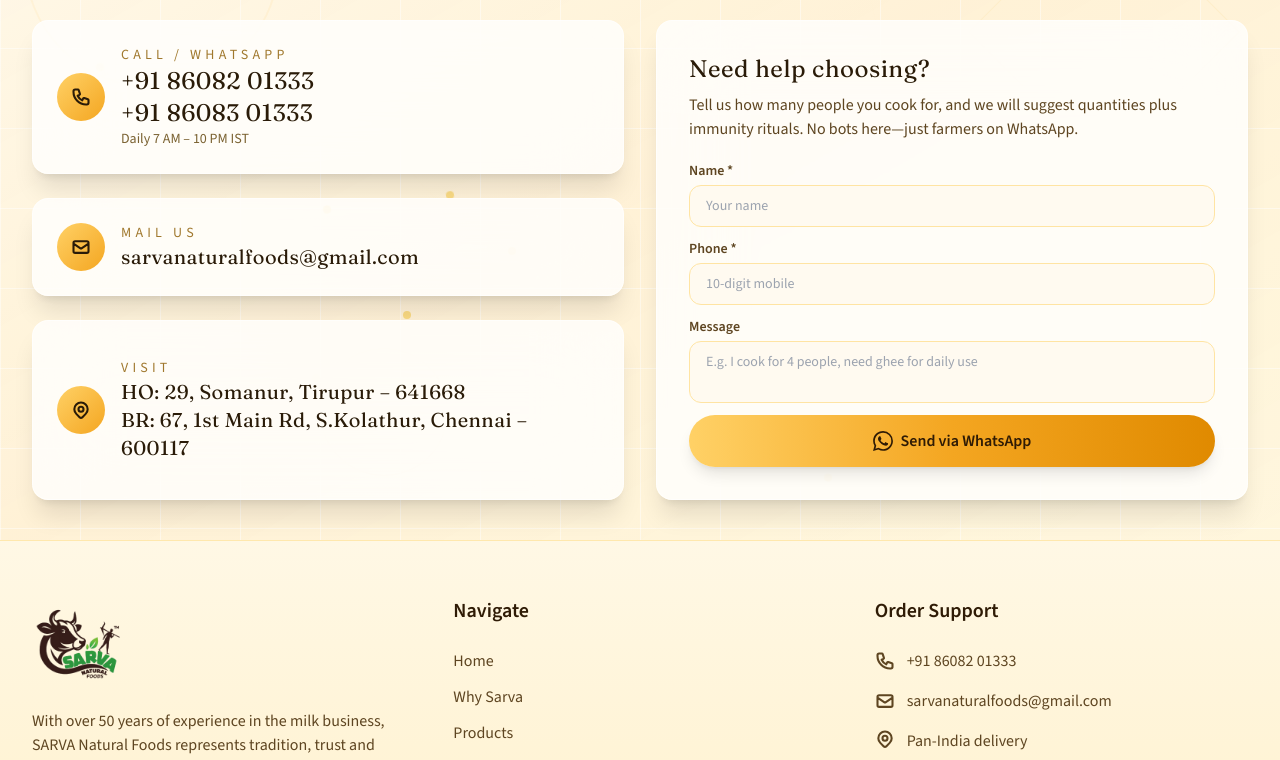
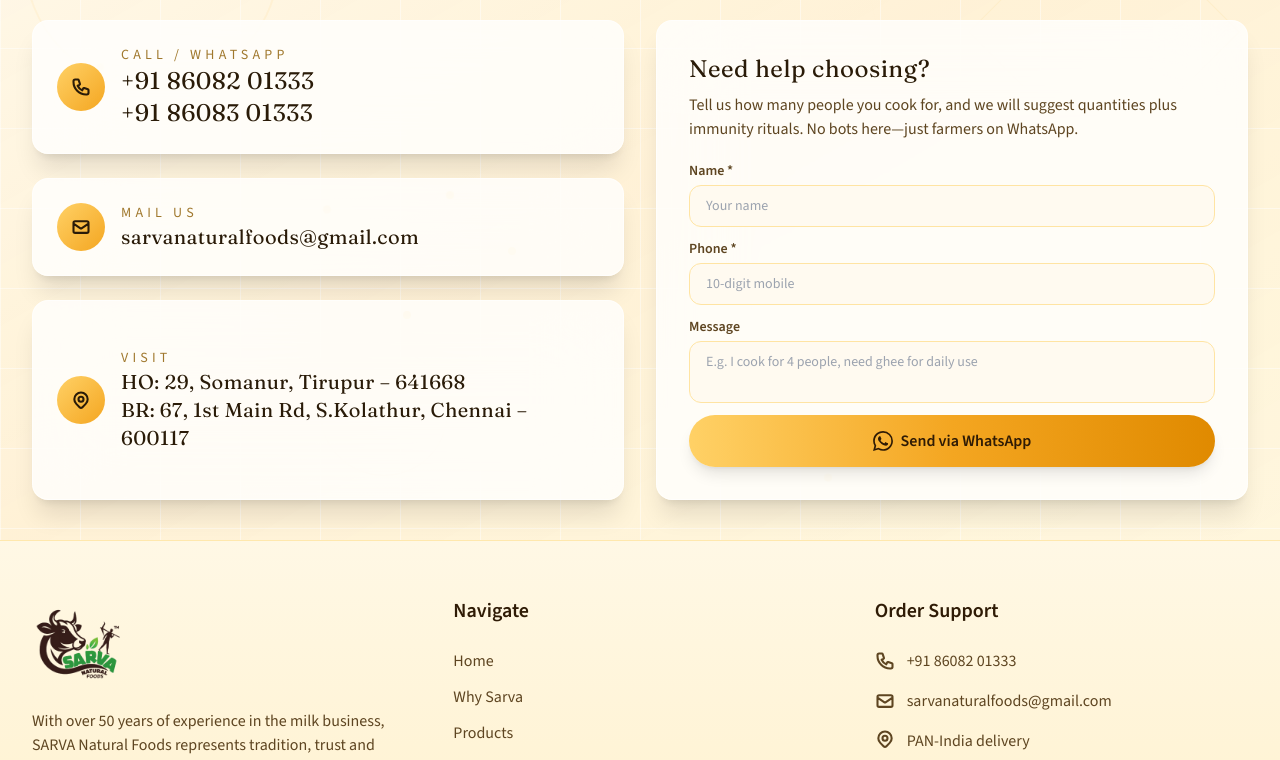
Before and after one commit to Poojass01/SarvaNaturalFoods, a Next.js app: page / in a window 1280 px wide. Shown: the part 9100-9860 px from the top of the page. Built offline with nearby package versions, Linux system fonts and the light colour scheme.

Commit message:
Removed timings

```diff
--- a/components/Footer.jsx
+++ b/components/Footer.jsx
@@ -91,7 +91,7 @@
 
               <p className="flex items-start gap-3">
                 <MapIcon className="h-5 w-5 text-[#f2b705] mt-0.5" />
-                <span>Pan-India delivery</span>
+                <span>PAN-India delivery</span>
               </p>
             </div>
 
--- a/components/sections/ContactSection.jsx
+++ b/components/sections/ContactSection.jsx
@@ -44,7 +44,7 @@
                 <p className="text-sm uppercase tracking-[0.3em] text-[#a0782d]">Call / WhatsApp</p>
                 <p className="text-xl sm:text-2xl font-display text-[#2a1b08]">+91 86082 01333</p>
                 <p className="text-xl sm:text-2xl font-display text-[#2a1b08]">+91 86083 01333</p>
-                <p className="text-sm text-[#7a6130]">Daily 7 AM – 10 PM IST</p>
+
               </div>
             </div>
             <div className="modern-card p-6 flex items-center gap-4">
```
